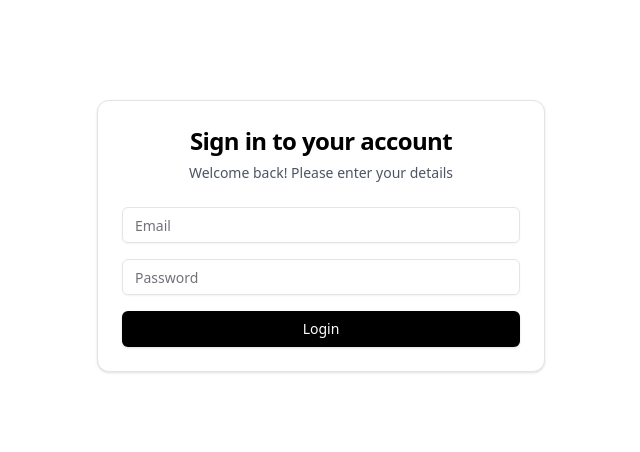
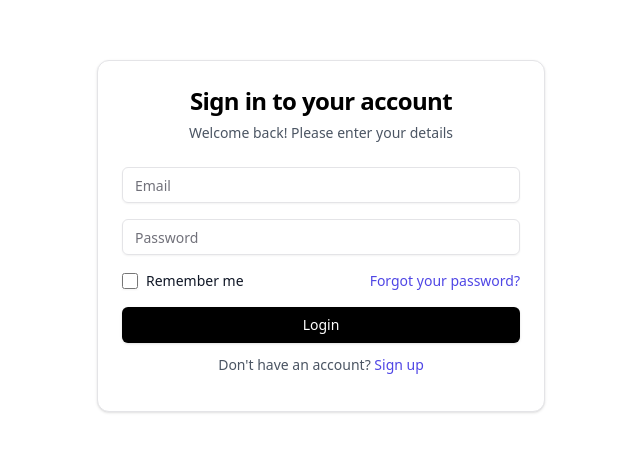
Before and after one commit to Echaftech23/AthletixHub-front, a React (Vite) app: page /login in a window 1280 px wide. Shown: the part 164-616 px from the top of the page, without its empty margins (319-959 px from the left). Built offline with nearby package versions, Linux system fonts and the light colour scheme; no server answers.

Commit message:
add remember me checkbox and forgot password link to LoginForm; update LoginPage import statement

```diff
--- a/src/components/auth/LoginForm.tsx
+++ b/src/components/auth/LoginForm.tsx
@@ -13,7 +13,7 @@ import { Input } from '@/components/ui/input';
 import { Alert, AlertDescription, AlertTitle } from '@/components/ui/alert';
 import { AlertCircle, CheckCircle } from 'lucide-react';
 import { useAuth } from "@/hooks/useAuth";
-import {  useNavigate } from 'react-router-dom';
+import {  Link, useNavigate } from 'react-router-dom';
 
 const LoginForm: React.FC = () => {
   const { login } = useAuth();
@@ -131,6 +131,29 @@ const LoginForm: React.FC = () => {
                   )}
                 </div>
 
+                <div className="flex items-center justify-between">
+                  <div className="flex items-center">
+                    <Input
+                      id="rememberMe"
+                      name="rememberMe"
+                      type="checkbox"
+                      onChange={handleChange}
+                      onBlur={handleBlur}
+                      className="h-4 w-4 text-indigo-600 focus:ring-indigo-500 border-gray-300 rounded"
+                    />
+                    <label htmlFor="rememberMe" className="ml-2 block text-sm text-gray-900">
+                      Remember me
+                    </label>
+                  </div>
+
+                  <Link
+                    to="/forgot-password"
+                    className="text-sm font-medium text-indigo-600 hover:text-indigo-500"
+                  >
+                    Forgot your password?
+                  </Link>
+                </div>
+
                 {/* Submit Button */}
                 <Button
                   type="submit"
@@ -142,6 +165,18 @@ const LoginForm: React.FC = () => {
               </form>
             )}
           </Formik>
+
+          <div className="text-center m-3">
+            <p className="text-sm text-gray-600">
+              Don't have an account?{" "}
+              <Link
+                to="/register"
+                className="font-medium text-indigo-600 hover:text-indigo-500"
+              >
+                Sign up
+              </Link>
+            </p>
+          </div>
         </CardContent>
       </Card>
     </div>
--- a/src/pages/auth/LoginPage.tsx
+++ b/src/pages/auth/LoginPage.tsx
@@ -1,5 +1,5 @@
 import React from 'react';
-import { LoginForm } from '@/components/auth/LoginForm';
+import LoginForm from '@/components/auth/LoginForm';
 import Navbar  from '@/components/ui/Navbar';
 
 export const LoginPage: React.FC = () => {
```
